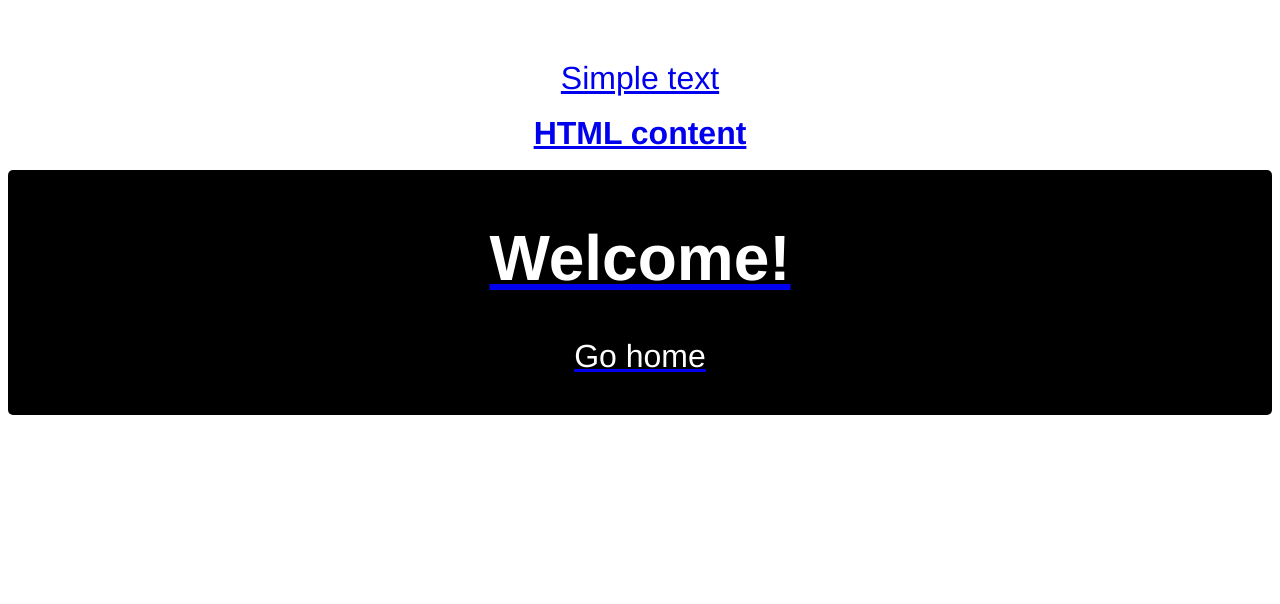
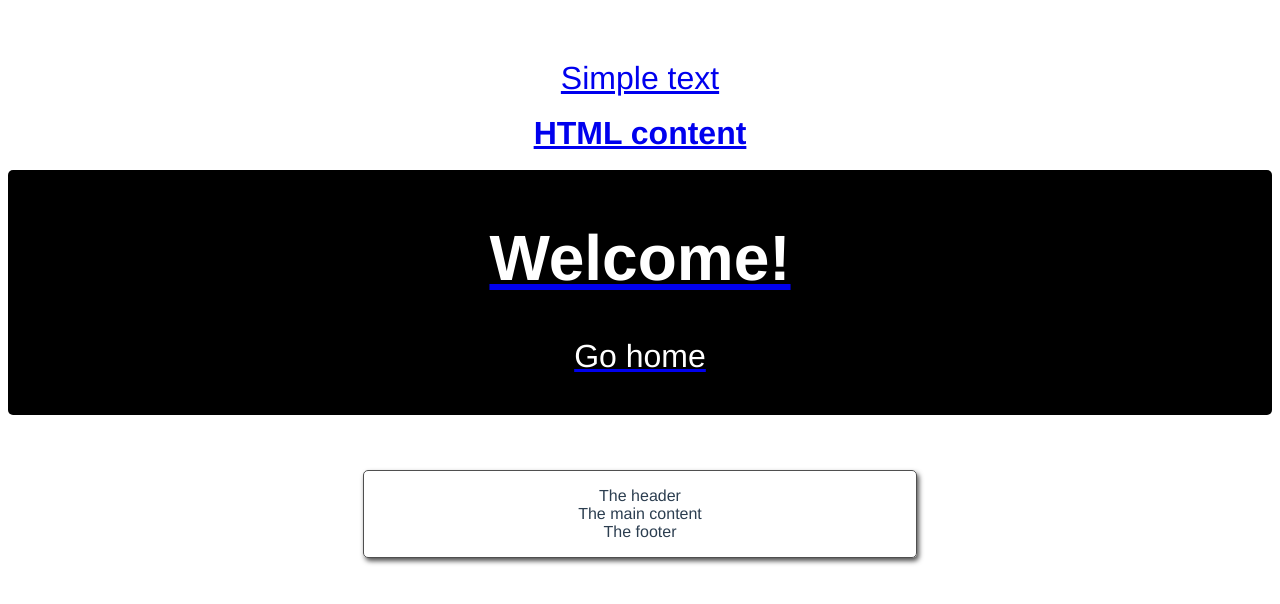
Before and after one commit to Andrew0914/vue-course, a Vue app in the folder slots/: page / in a window 1280 px wide. Shown: the top 604 px of the page. Built offline with nearby package versions, Linux system fonts and the light colour scheme.

Commit message:
Example component to distribute content with slots

```diff
--- a/slots/src/App.vue
+++ b/slots/src/App.vue
@@ -11,18 +11,24 @@
     <MyLink link="https://bunsan.io">
       <OtherComponent title="Welcome!" info="Go home" />
     </MyLink>
+
+    <br><br>
+
+    <Post />
   </div>
 </template>
 
 <script>
 import MyLink from './components/MyLink'
 import OtherComponent from './components/OtherComponent'
+import Post from './components/Post'
 
 export default {
   name: 'App',
   components:{
     MyLink,
-    OtherComponent
+    OtherComponent,
+    Post
   }
 }
 </script>
--- /dev/null
+++ b/slots/src/components/Post.vue
@@ -0,0 +1,23 @@
+<template>
+  <div class="post">
+      <header>The header</header>
+      <main>The main content</main>
+      <footer>The footer</footer>
+  </div>
+</template>
+
+<script>
+export default {
+}
+</script>
+
+<style scoped>
+    .post{
+        width: 520px;
+        margin: 0 auto;
+        border: 1px solid #4f4f4f;
+        box-shadow: 2px 3px 5px #4f4f4f;
+        padding: 16px;
+        border-radius: 5px;
+    }
+</style>
```
